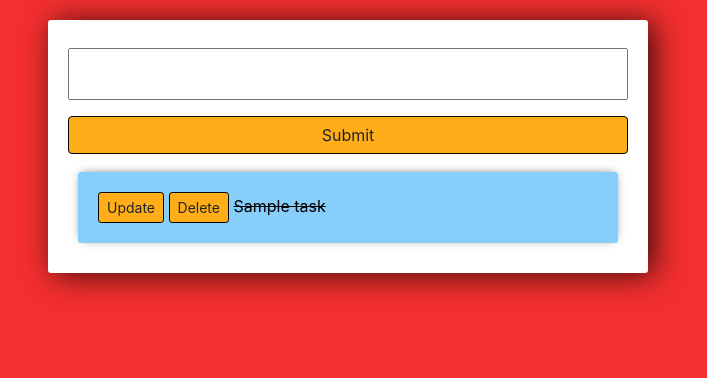
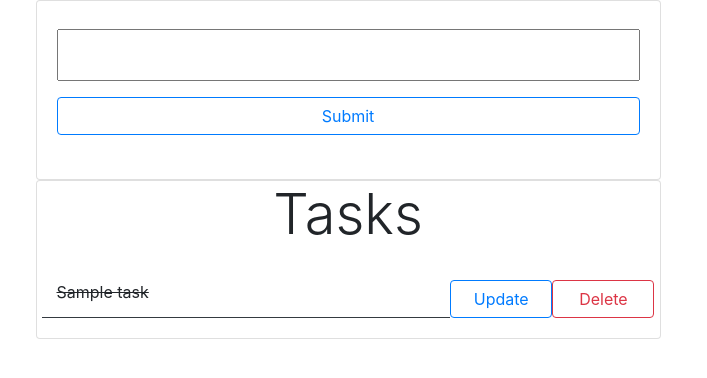
Before and after one commit to MrAzuka/TODO-app, a Django app: page / in a window 1280 px wide. Shown: the top 378 px of the page, without its empty margins (292-999 px from the left). Run offline with Django 3.2, Linux system fonts and the light colour scheme; tables that the repository leaves empty hold one stand-in row (values such as "Sample post"); some libraries are stand-ins or nearby versions.

Commit message:
made a few desgin changes

```diff
--- a/tasks/templates/tasks/lists.html
+++ b/tasks/templates/tasks/lists.html
@@ -8,11 +8,7 @@
 
         <link rel="stylesheet" href="https://stackpath.bootstrapcdn.com/bootstrap/4.3.1/css/bootstrap.min.css" integrity="sha384-ggOyR0iXCbMQv3Xipma34MD+dH/1fQ784/j6cY/iJTQUOhcWr7x9JvoRxT2MZw1T" crossorigin="anonymous">
 
-        <style>
-
-            body{
-                background-color: #f32f2f;
-            }
+       <style>
 
             input{
                 width: 100%;
@@ -22,69 +18,50 @@
             }
 
             input::placeholder {
-              color: #d3d3d3;
+              color: #eeeeee;
+            }
+            #input-div{
+            	display:flex;
+            	flex-direction: column;
+            	justify-content: center;
             }
 
-            .submit{
-                background-color: #a7caf5;
-            }
-
-            .center-column{
-                width:600px;
-                margin: 20px auto;
-                padding:20px;
-                background-color: #fff;
-                border-radius: 3px;
-                box-shadow: 6px 2px 30px 0px rgba(0,0,0,0.75);
-            }
-
-            .item-rows{
-                background-color: #87cefa;
-                margin: 10px;
-                padding: 20px;
-                border-radius: 3px;
-                color: #000000;
-                font-size: 16px;
-                box-shadow: 0px -1px 10px -4px rgba(0,0,0,0.75);
-            }
-
-            .but-delete{
-                background-color: #ffae19;
-                border-color: #000000;
-            }
-
-            .but-info{
-                background-color: #ffae19;
-                border-color: #000000;
-            }
 
         </style>
 
 
 
-    <div class="center-column">
+    <div class="row">
+	<div class="col-md-6 mx-auto">
+		<div class="card card-body text-center" id="input-div">
 
-	<form method="POST" action="/">
+		<form method="POST" action="/" class="form-group ">
 		{% csrf_token %}
 		{{form.title}}
-		<input class="btn but-info" type="submit" name="Create Task">
+		<input class="btn btn-outline-primary " type="submit" name="Create Task">
 	</form>
+		</div>
 
-	<div class="todo-list">
 
+	<div class="card">
+	<h4 class="card-title text-center display-4">Tasks</h4>
 	{% for task in tasks %}
-		<div class="item-rows">
-			<a class="btn btn-sm but-info" href="{% url 'update_task' task.id %}">Update</a>
-			<a class="btn btn-sm but-delete" href="{% url 'delete_task' task.id %}">Delete</a>
-
+		<div class="row card-body">
+		<div class="col-sm-8 border-bottom border-dark">
 			{% if task.complete == True %}
 			<strike>{{task}}</strike>
 			{% else %}
-			<span>{{task}}</span>
+			<span class="lead p-3">{{task}}</span>
 			{% endif %}
+		</div>
+	       <a class="btn  btn-outline-primary col-sm-2 " href="{% url 'update_task' task.id %}">Update</a>
+			<a class="btn  btn-outline-danger col-sm-2 " href="{% url 'delete_task' task.id %}">Delete</a>
+
 		</div>
 	{% endfor %}
 	</div>
+	</div>
+
 </div>
     </body>
 </html>
```
Also changed, not shown: tasks/templates/tasks/delete.html (+9 -17 lines), tasks/templates/tasks/update.html (+19 -29 lines), db.sqlite3.
